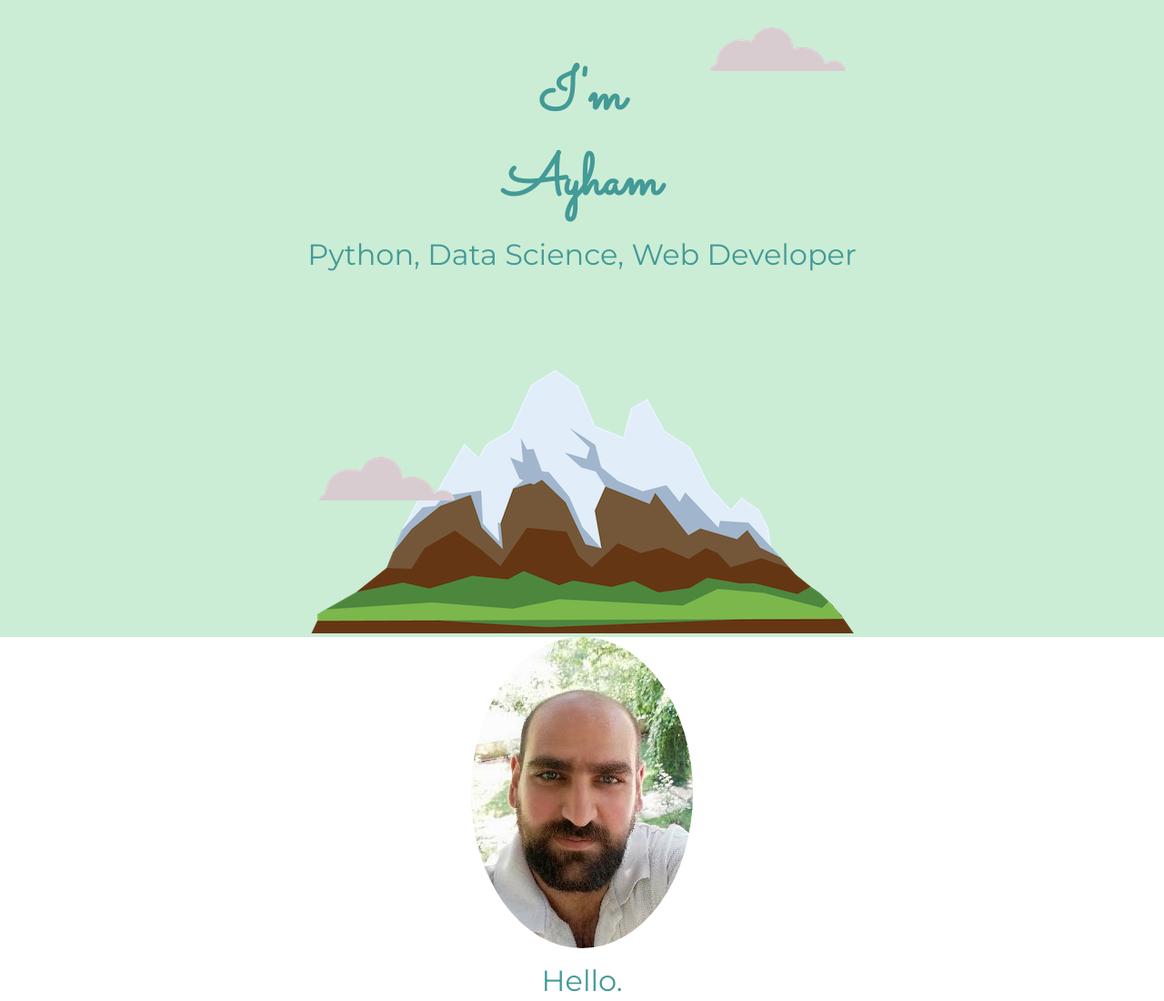
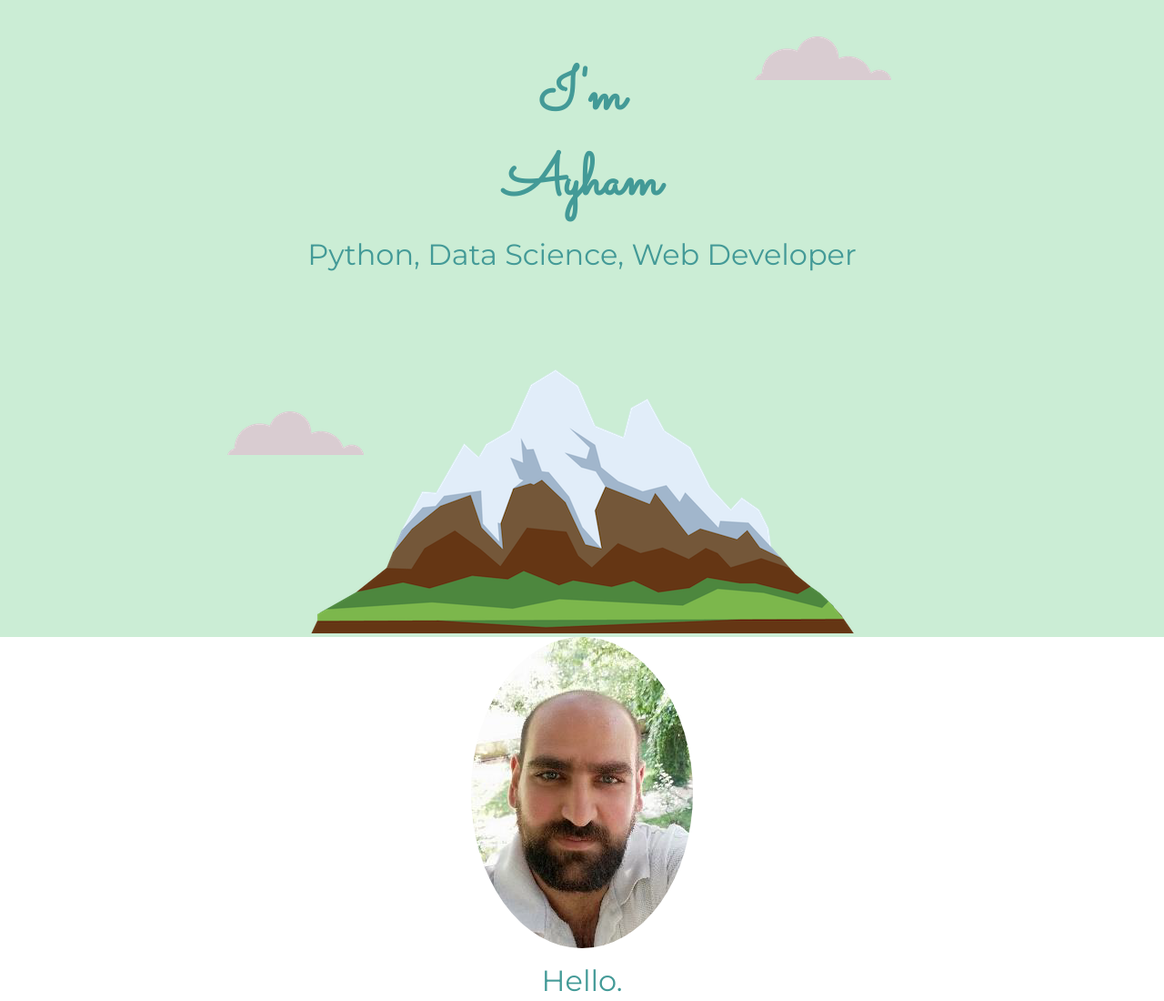
Before and after one commit to Ayham-91/personal-site, a plain HTML site: page index.html in a window 1280 px wide. Shown: the top 1100 px of the page at 91% size. Drawn offline with Linux system fonts and the light colour scheme; a web font is replaced by a local one.

Commit message:
update padding second time

```diff
--- a/css/styles.css
+++ b/css/styles.css
@@ -31,12 +31,12 @@ color:#62B6B7;
 
 .cloud-first{
     position:absolute;
-    right:350px; top:30px;
+    right:300px; top:40px;
     }
 .cloud-second{
     position:absolute;
-    left:350px;
-    bottom:250px;
+    left:250px;
+    bottom:300px;
     }
 
 .html-img{
```
